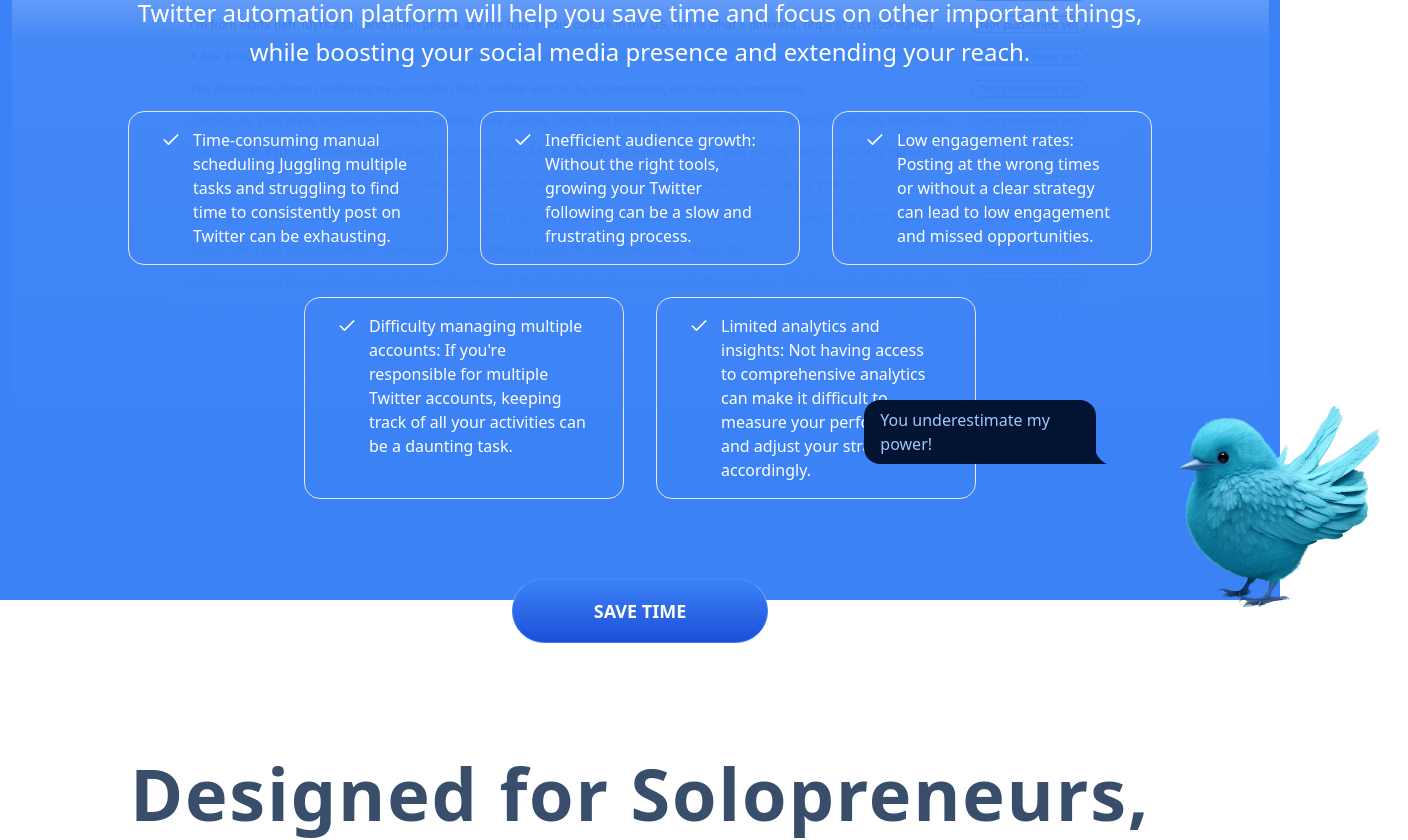
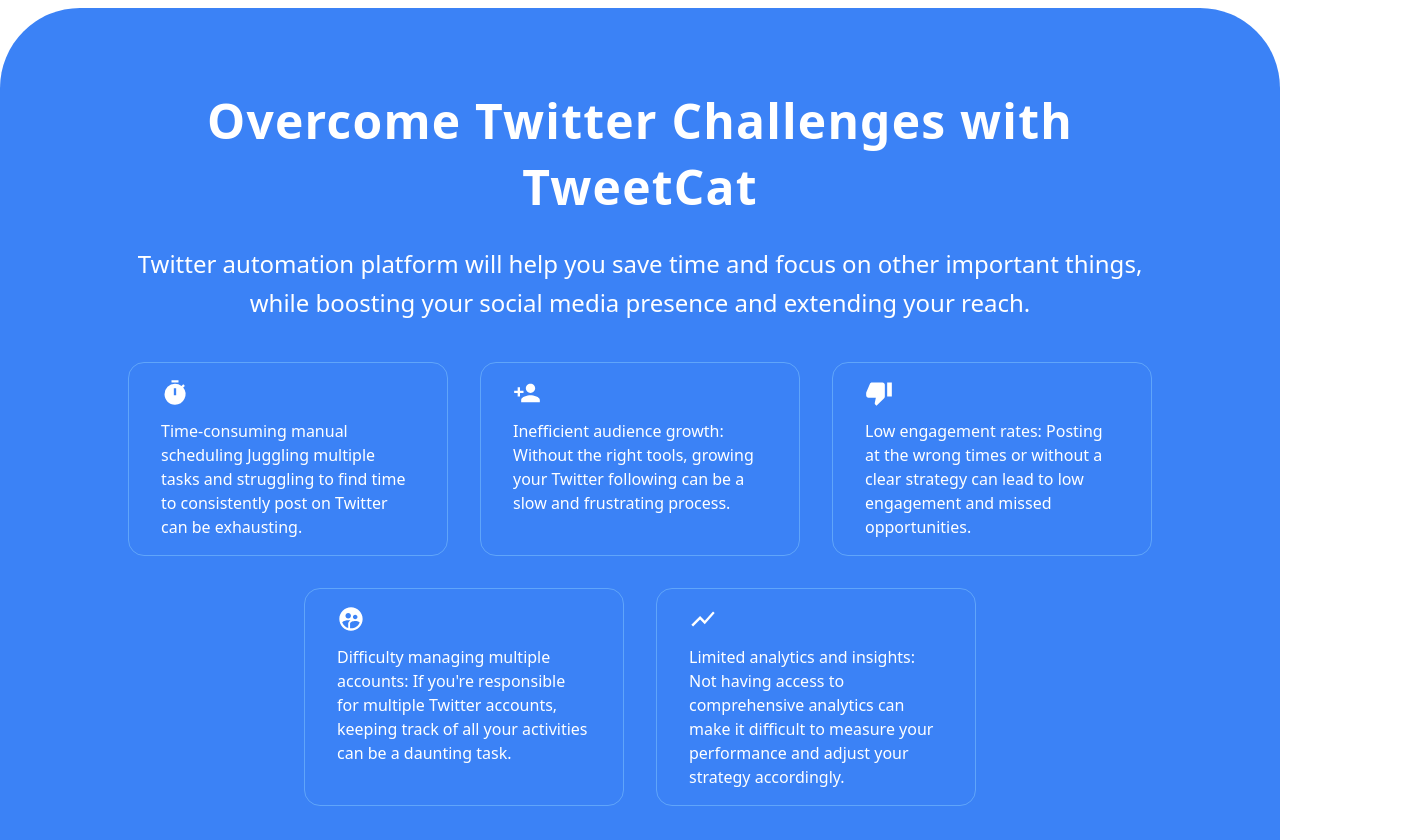
Before and after one commit to abheist/tweetcat-frontend, a Next.js app: page / in a window 1280 px wide. Shown: the part 1000-1840 px from the top of the page, 1408 px wide, since content can reach past the window. Built offline with nearby package versions, Linux system fonts and the light colour scheme; no server answers.

Commit message:
⚡️ landing page - few changes

```diff
--- a/src/components/landingPage/analyticsSection.tsx
+++ b/src/components/landingPage/analyticsSection.tsx
@@ -1,7 +1,7 @@
 import Image from "next/image";
 
 export function AnalyticsSection(props: { onClick: () => void }) {
-    return <div className={`container mx-auto min-h-screen pt-36`}>
+    return <div className={`container mx-auto my-64`}>
         <div className={`flex flex-col items-center gap-y-6`}>
             <h1 className={`text-7xl font-black text-center w-4/5 leading-snug tracking-wide`}>
                 Designed for Solopreneurs, Businesses, and Agencies
--- a/src/components/landingPage/indexHeroSection.tsx
+++ b/src/components/landingPage/indexHeroSection.tsx
@@ -1,7 +1,7 @@
 import Image from "next/image";
 
 export function IndexHeroSection(props: { onClick: () => void }) {
-    return <div className={`container mx-auto min-h-screen pt-24`}>
+    return <div className={`container mx-auto pt-24`}>
         <div className={`flex flex-col items-center gap-y-6`}>
             <Image src={`/tweetcat_logo.png`} alt={"tweetcat logo"} width={200} height={200}/>
             <h1 className={`text-9xl font-black`}>TweetCat</h1>
--- a/src/components/landingPage/painPointsSection.tsx
+++ b/src/components/landingPage/painPointsSection.tsx
@@ -1,29 +1,31 @@
-import Image from "next/image";
-import {FiCheck} from "react-icons/fi";
+import {MdPersonAdd, MdShowChart, MdSupervisedUserCircle, MdThumbDown, MdTimer} from "react-icons/md";
 
 export function PainPointsSection(props: { onClick: () => void }) {
     let painPoints = [
-        "Time-consuming manual scheduling Juggling multiple tasks and struggling to find time to consistently post on Twitter can be exhausting.",
-        "Inefficient audience growth: Without the right tools, growing your Twitter following can be a slow and frustrating process.",
-        "Low engagement rates: Posting at the wrong times or without a clear strategy can lead to low engagement and missed opportunities.",
-        "Difficulty managing multiple accounts: If you're responsible for multiple Twitter accounts, keeping track of all your activities can be a daunting task.",
-        "Limited analytics and insights: Not having access to comprehensive analytics can make it difficult to measure your performance and adjust your strategy accordingly.",
+        {
+            icon: <MdTimer className="h-7 w-7 flex-none text-white" aria-hidden="true"/>,
+            text: "Time-consuming manual scheduling Juggling multiple tasks and struggling to find time to consistently post on Twitter can be exhausting.",
+        },
+        {
+            icon: <MdPersonAdd className="h-7 w-7 flex-none text-white" aria-hidden="true"/>,
+            text: "Inefficient audience growth: Without the right tools, growing your Twitter following can be a slow and frustrating process.",
+        },
+        {
+            icon: <MdThumbDown className="h-7 w-7 flex-none text-white" aria-hidden="true"/>,
+            text: "Low engagement rates: Posting at the wrong times or without a clear strategy can lead to low engagement and missed opportunities.",
+        },
+        {
+            icon: <MdSupervisedUserCircle className="h-7 w-7 flex-none text-white" aria-hidden="true"/>,
+            text: "Difficulty managing multiple accounts: If you're responsible for multiple Twitter accounts, keeping track of all your activities can be a daunting task.",
+        },
+        {
+            icon: <MdShowChart className="h-7 w-7 flex-none text-white" aria-hidden="true"/>,
+            text: "Limited analytics and insights: Not having access to comprehensive analytics can make it difficult to measure your performance and adjust your strategy accordingly.",
+        },
     ]
-    return <div className={`bg-blue-500`}>
-        <div className={`container mx-auto`}>
-            <div className={`relative w-full min-h-screen`}>
-                <Image
-                    alt="Image Alt"
-                    src="/tweetcat_tweets.png"
-                    fill
-                    className={`-mt-48`}
-                    style={{objectFit: "contain", objectPosition: "center"}}
-                />
-                <div className={`absolute w-full bottom-0 h-full bg-gradient-to-t from-10% from-blue-500 via-70% via-blue-500/95 to-blue-500/0
-                                                flex items-center`}>
-                    <div className={`container mx-auto`}>
-                        <div className={`flex flex-col items-center`}>
-                            <h2 className={`text-5xl font-bold w-4/5 leading-snug tracking-wide text-white text-center mt-20`}>
+    return <div className={`container mx-auto mt-56`}>
+        <div className={`bg-blue-500 flex flex-col items-center py-20 rounded-[80px]`}>
+            <h2 className={`text-5xl font-bold w-4/5 leading-snug tracking-wide text-white text-center`}>
                 Overcome Twitter Challenges with TweetCat
             </h2>
             <h3 className={`text-2xl text-white font-medium text-center w-4/5 mt-6 leading-relaxed`}>
@@ -33,13 +35,12 @@
             </h3>
             <div
                 className={`text-white flex flex-wrap gap-x-8 gap-y-8 justify-center mt-10`}>
-                                {painPoints.map((feature) => (
-                                    <li key={feature}
-                                        className="flex gap-x-3 w-3/12 border rounded-2xl px-8 py-4">
-                                        <FiCheck className="h-6 w-5 flex-none text-white"
-                                                 aria-hidden="true"/>
-                                        {feature}
-                                    </li>
+                {painPoints.map((point) => (
+                    <div key={point.text}
+                         className="space-y-3 w-3/12 border border-blue-400 rounded-2xl px-8 py-4">
+                        <div>{point.icon}</div>
+                        <div>{point.text}</div>
+                    </div>
                 ))}
             </div>
             <button className={`btn btn-wide btn-lg bg-blue-500 font-extrabold rounded-full
@@ -51,15 +52,5 @@
             </button>
         </div>
     </div>
-                </div>
-                <div className={`z-20 absolute bottom-0 right-0 -mb-12 -mr-32 flex items-start`}>
-                    <div className="chat chat-end mt-12">
-                        <div className="chat-bubble">You underestimate my power!</div>
-                    </div>
-                    <Image src="/bird.png" alt="twitter bird" width={300} height={300}
-                           className={`object-contain`}/>
-                </div>
-            </div>
-        </div>
-    </div>;
+        ;
 }
```
Also changed, not shown: src/pages/index.tsx (+9 -0 lines). Lines whose indentation alone changed are shown as unchanged.
